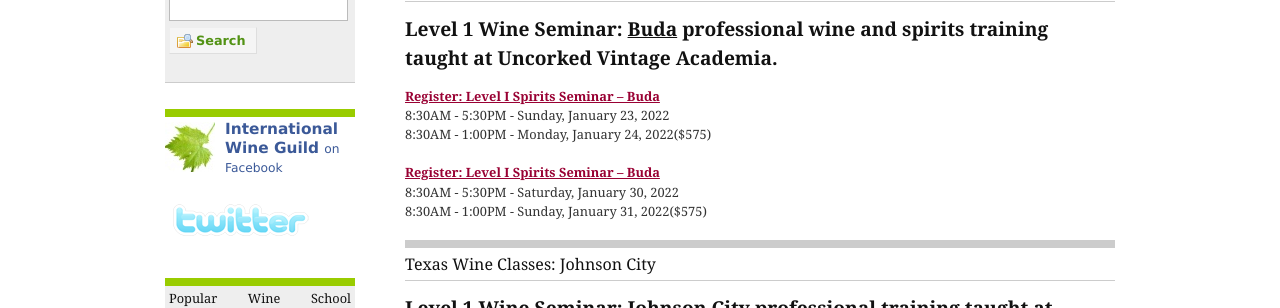
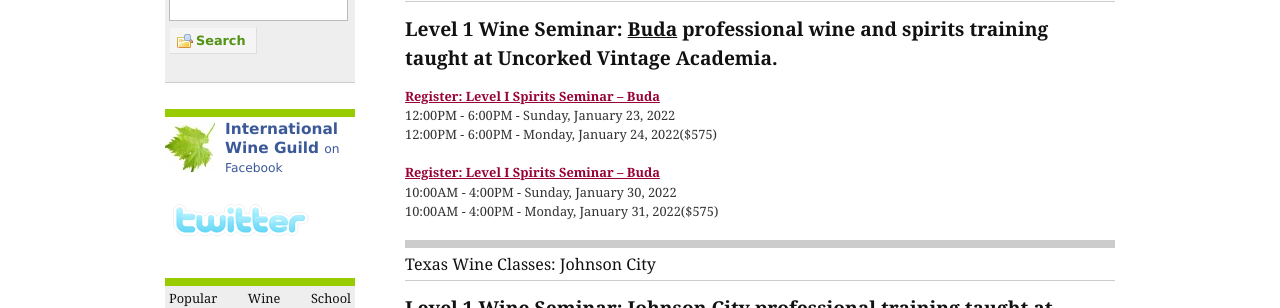
Before and after one commit to CKDev/internationalwineguild.com, a Jekyll site: the page built from texas-wine-school.html, in a window 1280 px wide and 900 px high, scrolled down 1219 px. Shown: the part 154-462 px from the top of the window. Built offline with Jekyll 4.4.1, drawn with Linux system fonts in a browser that asks for light colours; a script that is not in the unit is left out; comment, search, counter and statistics services are not loaded.

Commit message:
Update texas-wine-school.html

```diff
--- a/texas-wine-school.html
+++ b/texas-wine-school.html
@@ -50,15 +50,15 @@
     href="http://ww4.aitsafe.com/cf/add.cfm?userid=6714687&amp;product=Level+1+Spirits+Seminar+Buda++-++01/23-24, 2022&amp;price=575&amp;return=www.internationalwineguild.com/texas-wine-school">
     <strong>Register: Level I Spirits Seminar – Buda</strong>
   </a><br>
-  8:30AM - 5:30PM - Sunday, January 23, 2022<br>
-  8:30AM - 1:00PM - Monday, January 24, 2022($575)</p>
+  12:00PM - 6:00PM - Sunday, January 23, 2022<br>
+  12:00PM - 6:00PM - Monday, January 24, 2022($575)</p>
 
 <p><a class="ga-track"
     href="http://ww4.aitsafe.com/cf/add.cfm?userid=6714687&amp;product=Level+1+Spirits+Seminar+Buda++-++01/30-31, 2022&amp;price=575&amp;return=www.internationalwineguild.com/texas-wine-school">
     <strong>Register: Level I Spirits Seminar – Buda</strong>
   </a><br>
-  8:30AM - 5:30PM - Saturday, January 30, 2022<br>
-  8:30AM - 1:00PM - Sunday, January 31, 2022($575)</p>
+  10:00AM - 4:00PM - Sunday, January 30, 2022<br>
+  10:00AM - 4:00PM - Monday, January 31, 2022($575)</p>
 
 <h2>Texas Wine Classes: Johnson City</h2>
 <h3><strong>Level 1 Wine Seminar: <u>Johnson City</u>&nbsp;professional training taught at Vinoivum (214 Edmonds Ave. in Johnson City).&nbsp;</strong></h3>
```
